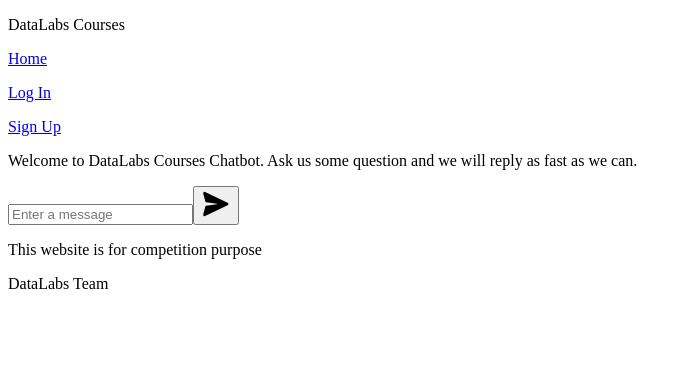
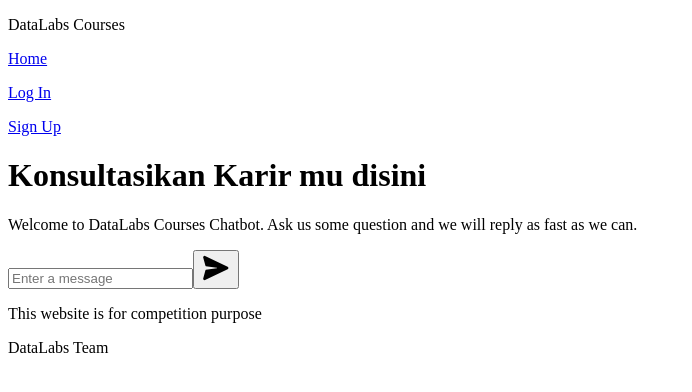
Before and after one commit to raflyfahrezi/datalabs-aic-web, a Next.js app: page /chatbot in a window 1280 px wide. Shown: the top 392 px of the page, without its empty margins (0-692 px from the left). Built offline with nearby package versions, Linux system fonts and the light colour scheme.

Commit message:
adding header in chatbot modules

```diff
--- a/src/modules/chatbot/index.jsx
+++ b/src/modules/chatbot/index.jsx
@@ -3,9 +3,9 @@ import React, { useRef, useState, useEffect } from 'react'
 
 import { SendIcon } from '@assets'
 import { TextField, ComponentWrapper } from '@components'
+import { Heading1 } from '@typography'
 
 import ChatBox from './box'
-import { async } from 'regenerator-runtime'
 
 const chatbot = () => {
     const chatBoxRef = useRef()
@@ -73,6 +73,9 @@ const chatbot = () => {
 
     return (
         <ComponentWrapper>
+            <div className='text-center pb-6 pt-8'>
+                <Heading1>Konsultasikan Karir mu disini</Heading1>
+            </div>
             <div className='w-full grid grid-rows-pageWrapper pt-4'>
                 <div
                     ref={chatBoxRef}
```
